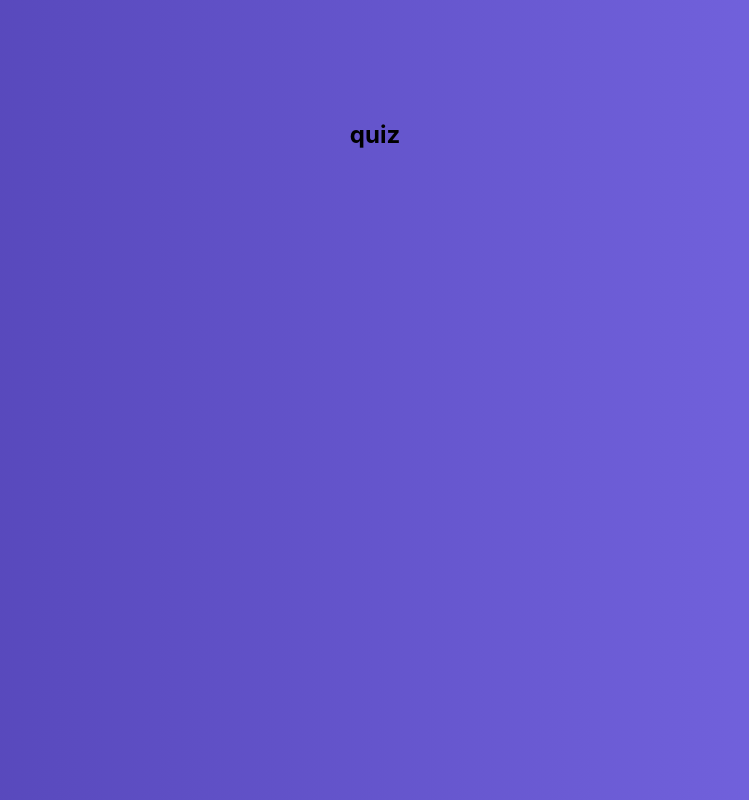
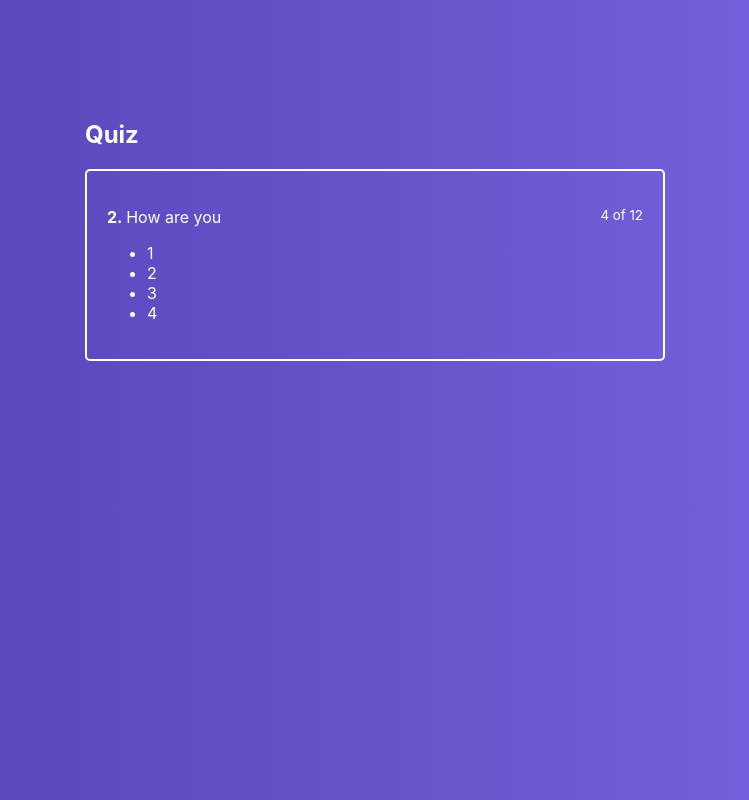
Before and after one commit to Ihornechypor/udemy_react_theory_part_2, a React app: page / in a window 1280 px wide. Shown: the whole page, without its empty margins (265-1014 px from the left). Built offline with nearby package versions, Linux system fonts and the light colour scheme.

Commit message:
lesson 47 quiz structure

```diff
--- a/src/components/ActiveQuiz/ActiveQuiz.js
+++ b/src/components/ActiveQuiz/ActiveQuiz.js
@@ -0,0 +1,30 @@
+import React from 'react'
+import classes from './ActiveQuiz.module.css'
+
+const ActiveQuiz = props => (
+    <div className={classes.ActiveQuiz}>
+        <p className={classes.ActiveQuizQuestion}>
+            <span>
+                <b>
+                    2.&nbsp;
+                </b>
+                How are you
+            </span>
+
+            <small>
+                4 of 12
+            </small>
+        </p>
+
+        <ul>
+            <li>1</li>
+            <li>2</li>
+            <li>3</li>
+            <li>4</li>
+        </ul>
+    </div>
+)
+
+
+
+export default ActiveQuiz
--- a/src/components/ActiveQuiz/ActiveQuiz.module.css
+++ b/src/components/ActiveQuiz/ActiveQuiz.module.css
@@ -0,0 +1,14 @@
+
+.ActiveQuiz {
+    padding: 20px;
+    color: #fff;
+    border: 2px solid #fff;
+    border-radius: 5px;
+    margin: 0 10px;
+    box-sizing: border-box;
+}
+
+.ActiveQuizQuestion {
+    display: flex;
+    justify-content: space-between;
+}
--- a/src/containers/Quiz/Quiz.js
+++ b/src/containers/Quiz/Quiz.js
@@ -1,5 +1,6 @@
 import React, {Component} from 'react'
 import classes from './Quiz.module.css'
+import ActiveQuiz from '../../components/ActiveQuiz/ActiveQuiz'
 
 class Quiz extends Component {
 
@@ -10,10 +11,12 @@
     render(){
         return(
             <div className={classes.Quiz}>
-                <h2>
-                    quiz
-                </h2>
-
+                <div className={classes.QuizWrapper}>
+                    <h2>
+                        Quiz
+                    </h2>
+                    <ActiveQuiz/>
+                </div>
             </div>
         )
     }
--- a/src/containers/Quiz/Quiz.module.css
+++ b/src/containers/Quiz/Quiz.module.css
@@ -7,7 +7,11 @@
     background: linear-gradient(90deg, #5041b2 0%, #7969e6 100%);
 }
 
-.Quiz h1 {
+.Quiz h2 {
     color: #fff;
     margin-left: 10px;
 }
+
+.QuizWrapper {
+    width: 600px;
+}
```
